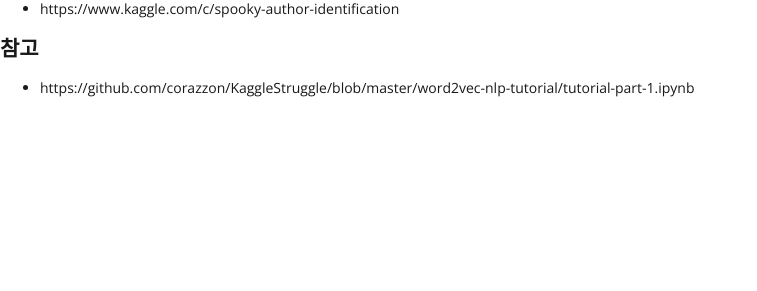
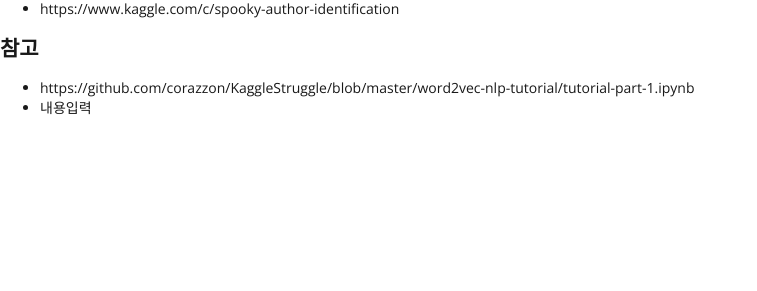
Before and after one commit to hansung-dev/hansung-dev.github.io, a Jekyll site: the page built from _posts/2019-12-26-NLP-Competitions.md, in a window 1280 px wide. Shown: the part 175-466 px from the top of the page, without its empty margins (0-757 px from the left). Built offline with Jekyll 4.4.1, drawn with Linux system fonts in a browser that asks for light colours; our own code applies the rules of GitHub Pages for plain Markdown files.

Commit message:
Update 2019-12-26-NLP-Competitions.md

```diff
--- a/_posts/2019-12-26-NLP-Competitions.md
+++ b/_posts/2019-12-26-NLP-Competitions.md
@@ -14,3 +14,4 @@ layout: nil
 
 ## 참고
 * https://github.com/corazzon/KaggleStruggle/blob/master/word2vec-nlp-tutorial/tutorial-part-1.ipynb
+* 내용입력
```
